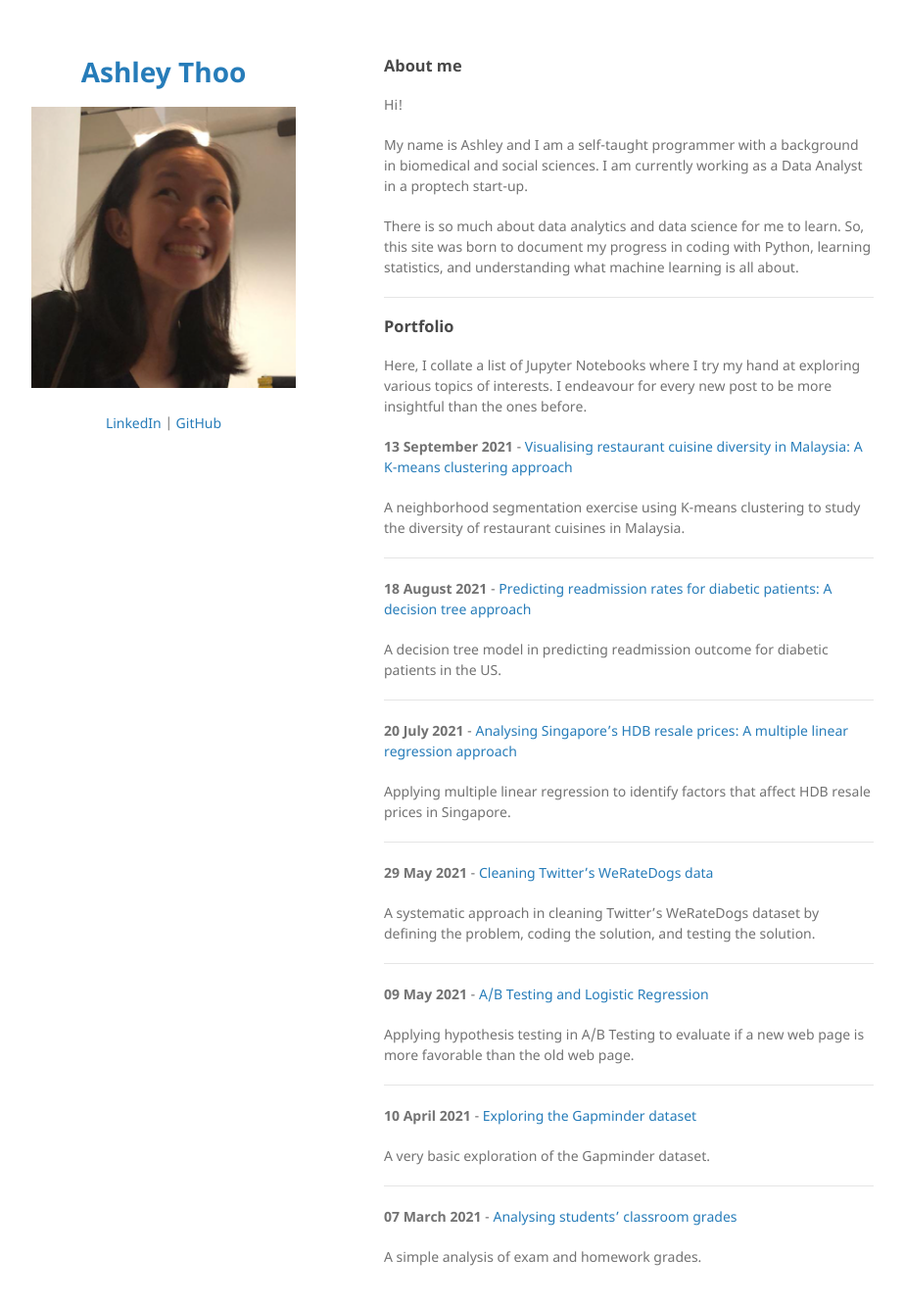
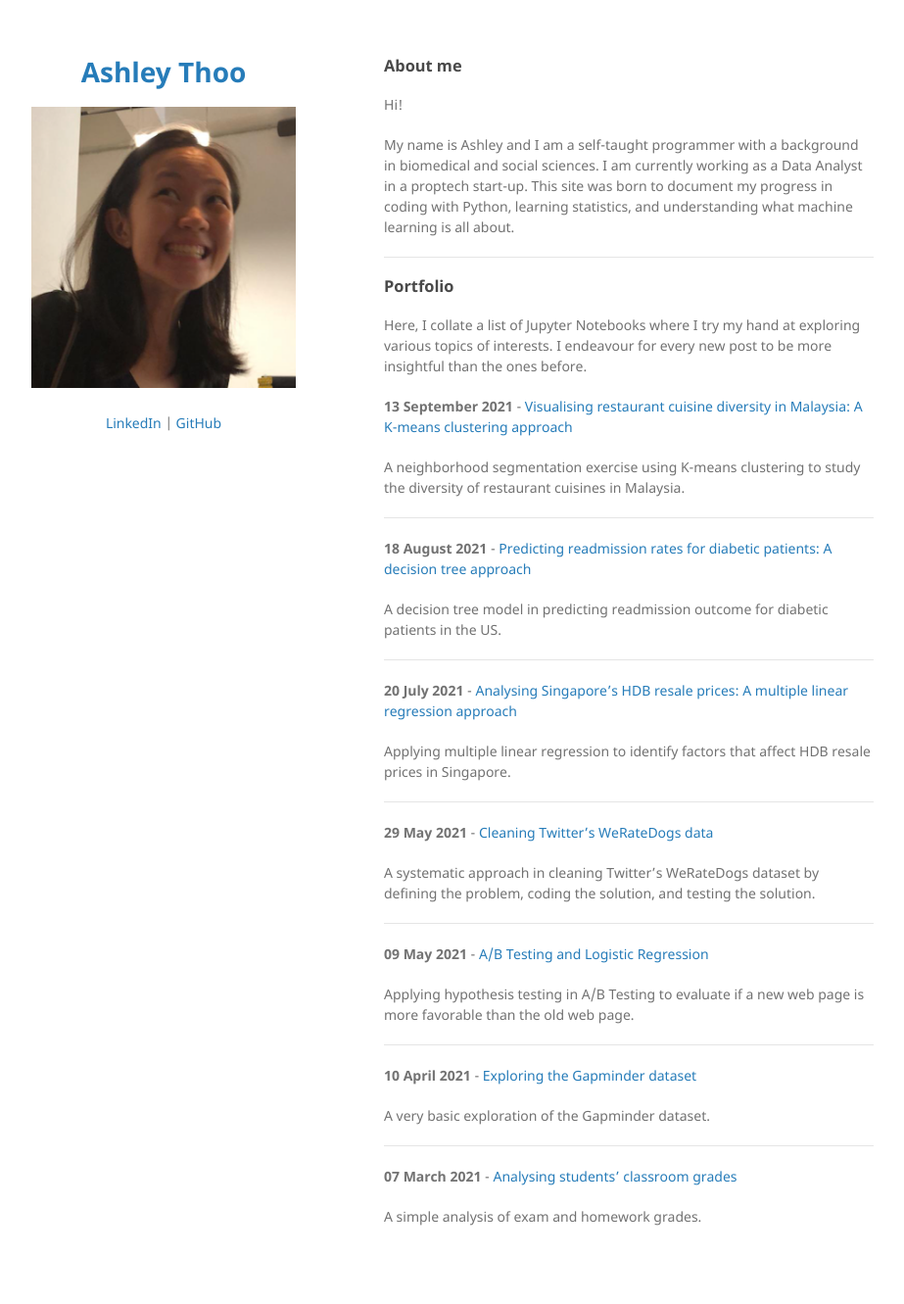
Before and after one commit to ashleythy/ashleythy.github.io, a Jekyll site: the page built from index.md, in a window 1280 px wide and 1363 px high. Shown: the top 1331 px of the window at 98% size, without its empty margins (178-1101 px from the left). Built offline with Jekyll 4.4.1, drawn with Linux system fonts in a browser that asks for light colours; our own code applies the rules of GitHub Pages for plain Markdown files.

Commit message:
Update index.md

```diff
--- a/index.md
+++ b/index.md
@@ -3,9 +3,7 @@
 
 Hi!
 
-My name is Ashley and I am a self-taught programmer with a background in biomedical and social sciences. I am currently working as a Data Analyst in a proptech start-up.
-
-There is so much about data analytics and data science for me to learn. So, this site was born to document my progress in coding with Python, learning statistics, and understanding what machine learning is all about.
+My name is Ashley and I am a self-taught programmer with a background in biomedical and social sciences. I am currently working as a Data Analyst in a proptech start-up. This site was born to document my progress in coding with Python, learning statistics, and understanding what machine learning is all about.
 
 ---
 
```
